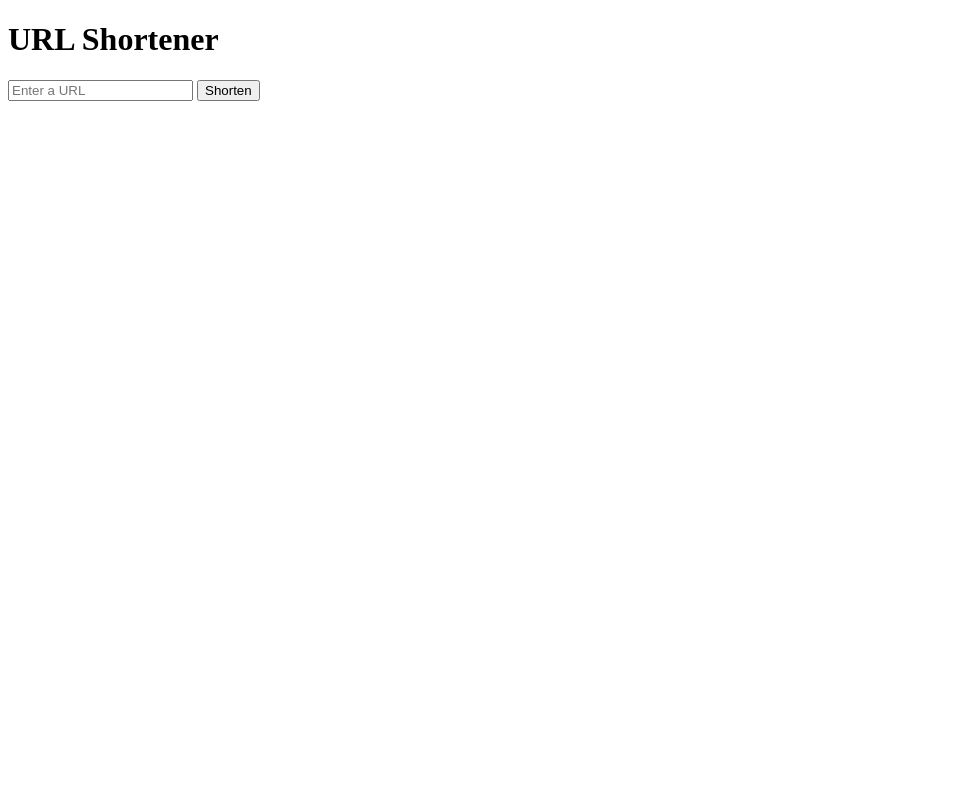
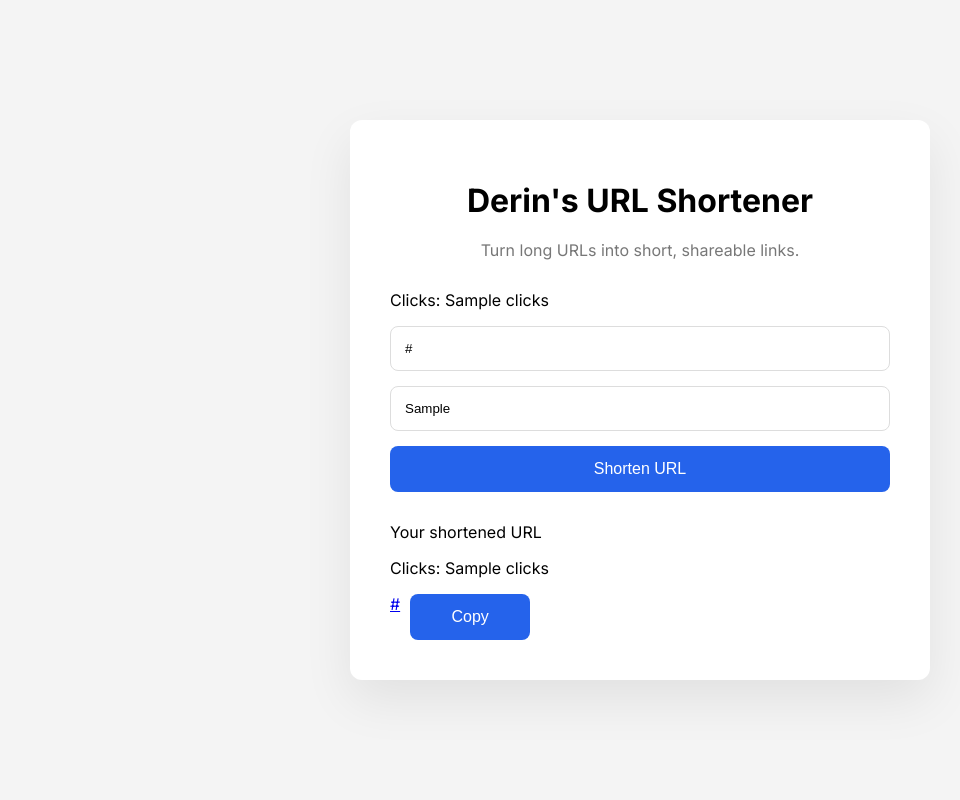
Before and after one commit to oluwaisrael/url-shortener, a Flask app: template templates/index.html in a window 1280 px wide. Shown: the whole page, without its empty margins (0-960 px from the left). Run offline with Flask 3, Linux system fonts and the light colour scheme; the template is opened without the code that fills it: most values are stand-ins (such as "Sample title", 1, 10 or a date in 2020).

Commit message:
Add custom aliases, validation, click tracking and improved UI

```diff
--- a/main.py
+++ b/main.py
@@ -1,8 +1,9 @@
 import random
 import string
 import json
+import validators
 
-from flask import Flask, render_template, redirect, url_for, request
+from flask import Flask, render_template, redirect, request
 
 app = Flask(__name__)
 shortened_urls = {}
@@ -12,37 +13,90 @@ def generate_short_url(length=6):
     short_urls = "".join(random.choice(chars) for _ in range(length))
     return short_urls
 
+def save_urls():
+    with open("urls.json", "w") as f:
+        json.dump(shortened_urls, f)
 
+def load_urls():
+    try:
+        with open("urls.json", "r") as f:
+            return json.load(f)
+    except FileNotFoundError:
+        return {}
 
 @app.route("/", methods=["GET", "POST"])
 def index():
+
     if request.method == "POST":
         long_url = request.form['long_url']
-        short_url = generate_short_url()
-        while short_url in shortened_urls:
+        custom_alias = request.form["custom_alias"].strip()
+
+        if not validators.url(long_url):
+
+                return render_template(
+                    "index.html",
+                    error="Please enter a valid URL.",
+                    long_url=long_url,
+                    custom_alias=custom_alias
+                )
+
+
+        if custom_alias:
+
+            if custom_alias in shortened_urls:
+                return render_template(
+                    "index.html",
+                    error="Alias already exists.",
+                    long_url=long_url,
+                    custom_alias=custom_alias
+                )
+
+            short_url = custom_alias
+
+        else:
+
             short_url = generate_short_url()
 
-        shortened_urls[short_url] = long_url
-        with open("urls.json", "w") as f:
-            json.dump(shortened_urls, f)
-        return f"Shortened URL: {request.url_root}{short_url}"
+            while short_url in shortened_urls:
+                short_url = generate_short_url()
+
+        shortened_urls[short_url] = {
+            "url": long_url,
+            "clicks": 0
+        }
+
+        save_urls()
+
+        return render_template(
+            "index.html",
+            short_url=request.url_root + short_url,
+            clicks=shortened_urls[short_url]["clicks"]
+        )
     return render_template("index.html")
 
 
 @app.route("/<short_url>")
 def redirect_url(short_url):
-    long_url = shortened_urls.get(short_url)
-    if long_url:
-        return redirect(long_url)
-    else:
-        return "URL not found", 404
+
+    link = shortened_urls.get(short_url)
+
+    if link:
+
+        link["clicks"] += 1
+
+        save_urls()
+
+        return redirect(link["url"])
+
+    return "URL not found", 404
 
 
 if __name__ == "__main__":
-    try:
-       with open("urls.json", "r") as f:
-           shortened_urls = json.load(f)
-    except FileNotFoundError:
-        shortened_urls = {}
 
-app.run(host="127.0.0.1", port=8000, debug=True)
+    shortened_urls = load_urls()
+
+    app.run(
+        host="127.0.0.1",
+        port=8000,
+        debug=True
+    )
--- /dev/null
+++ b/static/styles.css
@@ -0,0 +1,148 @@
+body{
+
+    margin:0;
+
+    font-family:Arial,Helvetica,sans-serif;
+
+    background:#f4f4f4;
+
+    display:flex;
+
+    justify-content:center;
+
+    align-items:center;
+
+    height:100vh;
+
+}
+
+.container{
+
+    background:white;
+
+    padding:40px;
+
+    border-radius:12px;
+
+    width:500px;
+
+    box-shadow:0 20px 50px rgba(0,0,0,.08);
+
+}
+
+h1{
+
+    text-align:center;
+
+    margin-bottom:30px;
+
+}
+
+.error{
+
+    color:#ef4444;
+
+    margin-bottom:20px;
+
+    text-align:center;
+
+}
+
+input{
+
+    width:100%;
+
+    padding:14px;
+
+    margin-bottom:15px;
+
+    border-radius:8px;
+
+    border:1px solid #ddd;
+
+    box-sizing:border-box;
+
+}
+
+button{
+
+    width:100%;
+
+    padding:14px;
+
+    border:none;
+
+    background:#2563eb;
+
+    color:white;
+
+    border-radius:8px;
+
+    cursor:pointer;
+
+    font-size:16px;
+
+    transition: all .2s ease;
+
+}
+
+button:hover{
+
+    background: linear-gradient(135deg, #2563eb, #3b82f6);
+
+    transform: translate(-2px);
+
+    box-shadow: 0 10px 20px rgba(37,99,235,.25);
+}
+
+.result{
+
+    margin-top:30px;
+
+}
+
+.copy-box{
+
+    display:flex;
+
+    gap:10px;
+
+}
+
+.copy-box input{
+
+    margin:0;
+
+}
+
+.copy-box button{
+
+    width:120px;
+
+}
+
+body {
+    font-family: "Inter", sans-serif;
+}
+
+.clicks{
+
+    color:#666;
+
+    font-size:14px;
+
+    margin-top:15px;
+
+}
+
+.subtitle{
+
+    text-align:center;
+
+    color:#777;
+
+    margin-top:-10px;
+
+    margin-bottom:30px;
+
+}
--- a/templates/index.html
+++ b/templates/index.html
@@ -1,25 +1,126 @@
 <!DOCTYPE html>
 <html lang="en">
+
 <head>
+
     <meta charset="UTF-8">
-    <meta name="viewport" content="width=device-width, initial-scale=1.0">
+
     <title>URL Shortener</title>
+    <link rel="preconnect" href="https://fonts.googleapis.com">
+    <link rel="preconnect" href="https://fonts.gstatic.com" crossorigin>
+    <link href="https://fonts.googleapis.com/css2?family=Inter:wght@400;500;600;700&display=swap" rel="stylesheet">
+
+    <link
+        rel="stylesheet"
+        href="{{ url_for('static', filename='styles.css') }}"
+    >
+
 </head>
+
 <body>
 
-    <h1>URL Shortener</h1>
+<div class="container">
+
+    <h1>Derin's URL Shortener</h1>
+
+    <p class="subtitle">
+
+    Turn long URLs into short, shareable links.
+
+    </p>
+
+
+    {% if error %}
+    <p class="error">{{ error }}</p>
+    {% endif %}
+
+    {% if clicks is not none %}
+    <p>Clicks: {{ clicks }}</p>
+    {% endif %}
 
     <form method="POST">
+
         <input
             type="url"
             name="long_url"
-            placeholder="Enter a URL"
+            value="{{ long_url or ''}}"
+            placeholder="Paste your URL here..."
             required
         >
+
+        <input
+            type="text"
+            name="custom_alias"
+            value="{{ custom_alias or ''}}"
+            placeholder="Custom alias (optional)"
+        >
+
         <button type="submit">
-            Shorten
+
+            Shorten URL
+
         </button>
+
     </form>
 
+    {% if short_url %}
+
+    <div class="result">
+
+        <p>Your shortened URL</p>
+        <p>Clicks: {{ clicks }}</p>
+
+        <div class="copy-box">
+
+            <div class="url-display">
+
+                <a
+                    id="shortUrl"
+                    href="{{ short_url }}"
+                    target="_blank"
+                >
+                    {{ short_url }}
+                </a>
+
+            </div>
+
+            <button
+                onclick="copyURL(this)"
+                type="button"
+            >
+                Copy
+            </button>
+
+        </div>
+
+    </div>
+
+    {% endif %}
+
+</div>
+
+<script>
+
+function copyURL(button){
+
+    const url = document
+        .getElementById("shortUrl")
+        .textContent;
+
+    navigator.clipboard.writeText(url);
+
+    button.textContent = "Copied!";
+
+    setTimeout(() => {
+
+        button.textContent = "Copy";
+
+    }, 2000);
+
+}
+
+</script>
+
 </body>
+
 </html>
```
